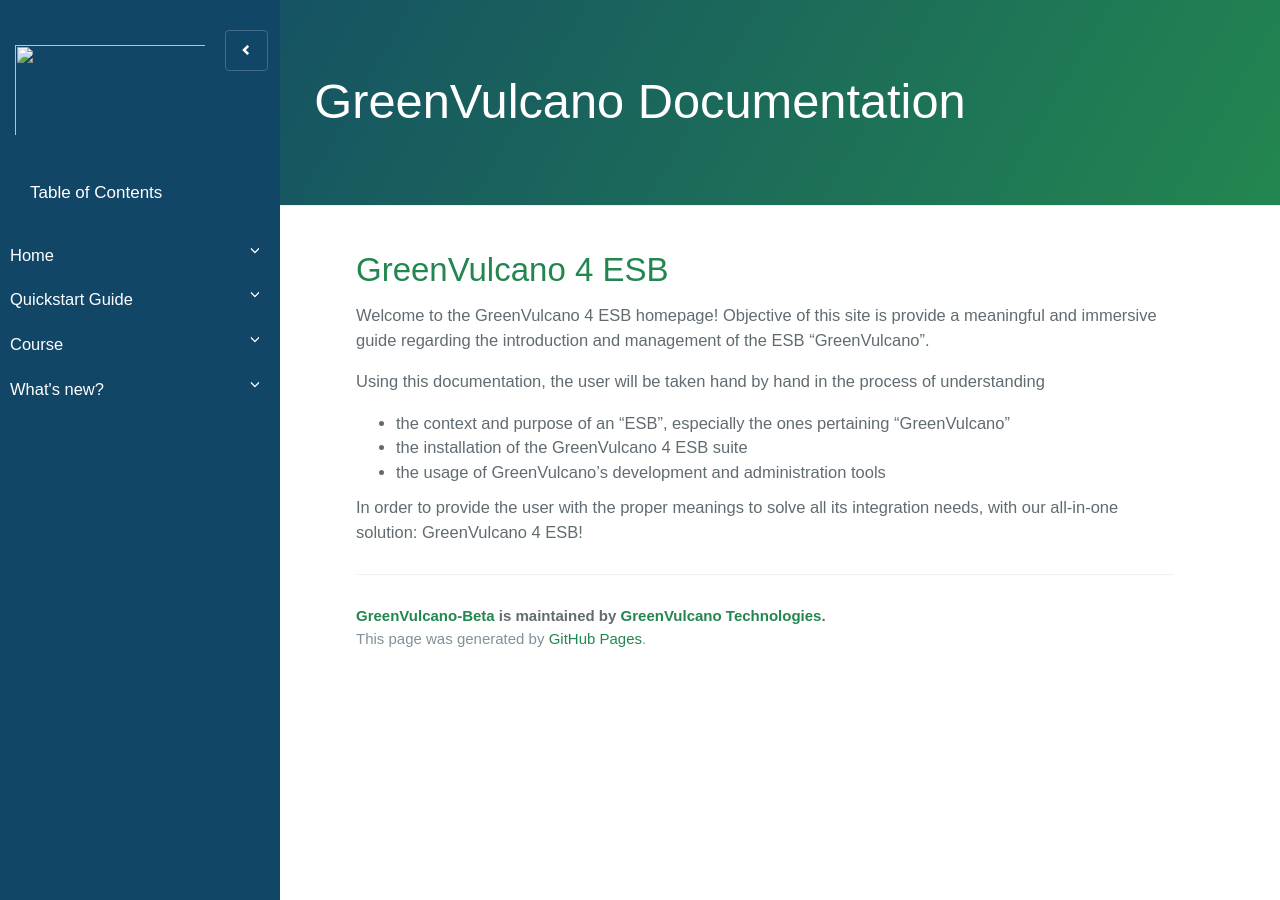
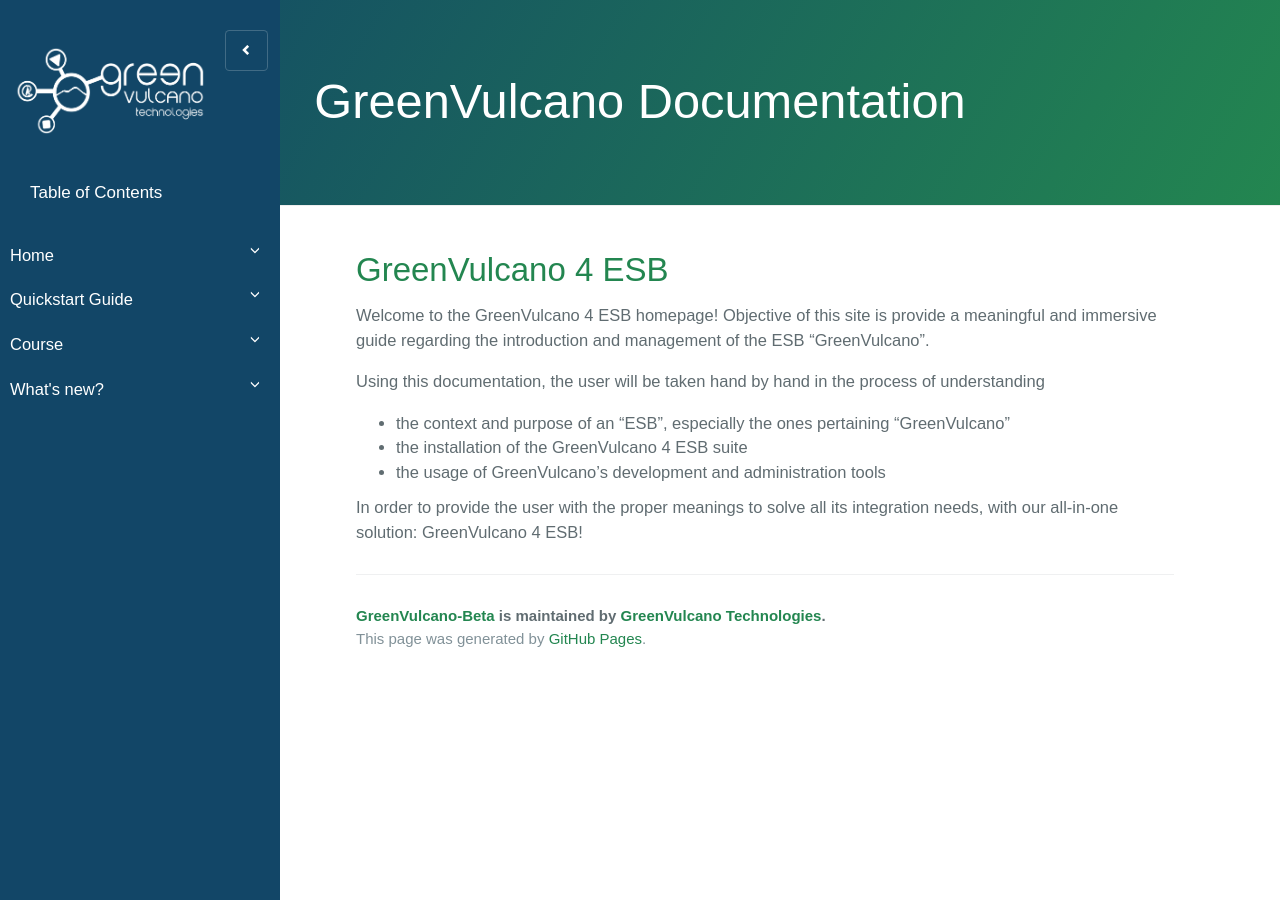
Before and after one commit to dianamw/GreenVulcano-Beta, a Jekyll site: the page built from README.md, in a window 1280 px wide. Built offline with Jekyll 4.4.1, drawn with Linux system fonts in a browser that asks for light colours; our own code applies the rules of GitHub Pages for plain Markdown files; the repository's description, which GitHub fills in, is left out.

Commit message:
Update body.html

```diff
--- a/_includes/body.html
+++ b/_includes/body.html
@@ -16,7 +16,7 @@
     <!-- Sidebar Holder -->
     <nav id="sidebar">
 	    <!-- Logo -->
-      <a href="{{site.baseurl}}"><img src="{{site.baseurl}}{{site.image}}" class="logo" style="height:100px; width:200px; padding:5px; margin:10px"/></a>
+      <a href="{{site.baseurl}}"><img src="{{site.baseurl}}{{site.logo}}" class="logo" style="height:100px; width:200px; padding:5px; margin:10px"/></a>
       	    <!-- Toggle button -->
 	    <button type="button" id="closeSidebar" onclick="closeNav()" class="btn-blue closebtn">
                           <i class="glyphicon glyphicon-chevron-left"></i>
```
